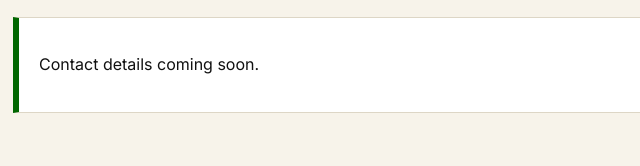
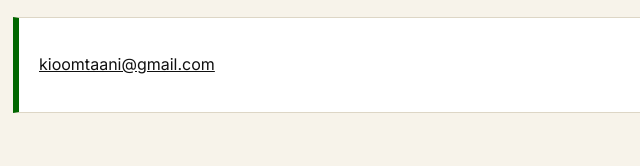
Before and after one commit to zacshreddar/kioo-mtaani, a plain HTML site: page index.html in a window 1280 px wide. Shown: the part 3127-3293 px from the top of the page, 167-807 px from the left. Drawn offline with Linux system fonts and the light colour scheme.

Commit message:
Update index.html

```diff
--- a/index.html
+++ b/index.html
@@ -115,7 +115,7 @@ footer{text-align:center;color:var(--muted);font-size:13px;padding:32px 20px 40p
 const SITE = {
   mpesa: "",            // e.g. "Till number 123456" or "Paybill 123456, account: your name"
   whatsapp: "",         // digits only with country code, e.g. "2547XXXXXXXX"
-  email: "",            // e.g. "hello@example.com"
+  email: "kioomtaani@gmail.com",            // e.g. "hello@example.com"
   instagram: ""         // handle without @, e.g. "kioomtaani"
 };
 // Add items like: {name:"Kioo tee", price:1500, image:"tee.jpg"}
```
